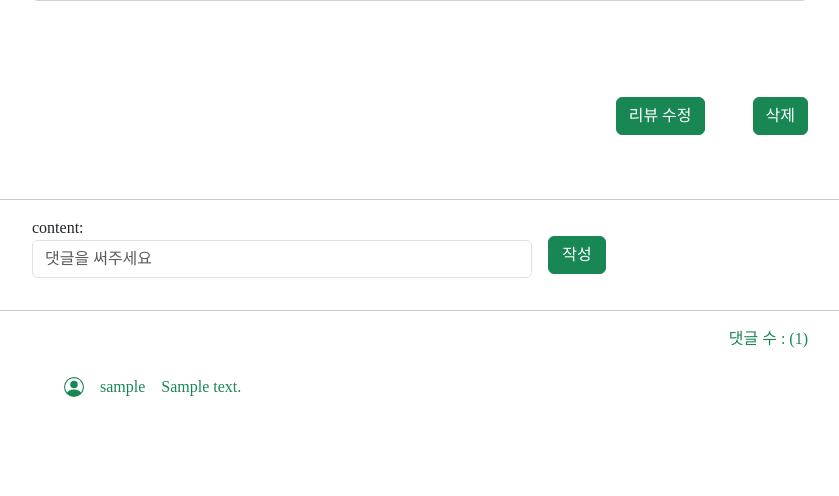
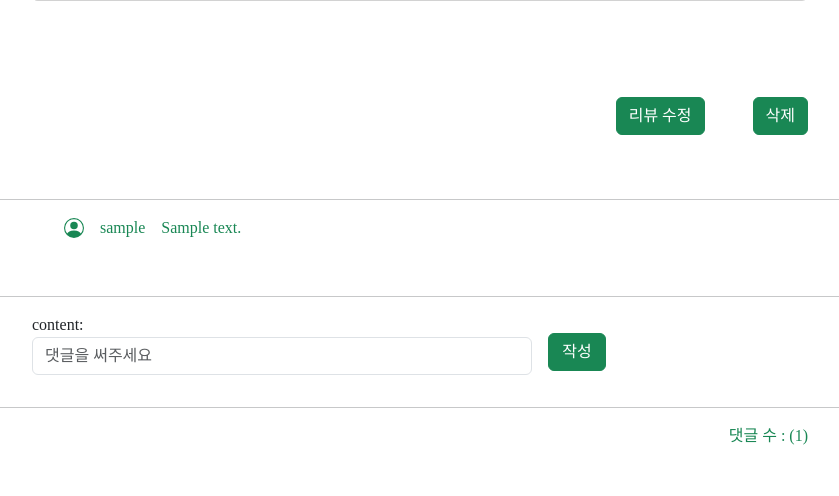
Before and after one commit to Choi-jw-96/Django_pairprogram, a Django app: page /reviews/1/ in a window 1280 px wide. Shown: the part 1068-1564 px from the top of the page, without its empty margins (220-1059 px from the left). Before the commit the page ends 1465 px from the top, so only its background shows below. Run offline with Django 3.2, Linux system fonts and the light colour scheme; tables that the repository leaves empty hold one stand-in row (values such as "Sample post"); grey boxes marked "Sample" are stand-in pictures; some web fonts are replaced.

Commit message:
최최종

```diff
--- a/reviews/templates/reviews/detail.html
+++ b/reviews/templates/reviews/detail.html
@@ -78,19 +78,6 @@
     </div>
   </div>
   <hr>
-  <div class="ms-5 me-5 d-flex justify-content-start">
-    <form class="d-flex justify-content-start" action="{% url 'reviews:create_comment' review.pk%}" method="POST">
-      {% csrf_token %}
-      {{ comment_form.as_p }}
-      <div class="ms-3 d-flex justify-content-center align-self-center">
-        <input class="d-flex justify-content-center btn btn-success" style="width:58px; height:38px;" type="submit" value="작성">
-      </div>
-    </form>
-  </div>
-  <hr>
-  <div class="mb-4 me-5 d-flex justify-content-end" style="color:#198754">
-    댓글 수 : ({{ comments | length }})
-</div>
   <div class="mt-3 ms-5 d-flex justify-content-start">
     <ul>
       <div>
@@ -120,5 +107,20 @@
       </div>
     </ul>
   </div>
+  <hr>
+  <div class="ms-5 me-5 d-flex justify-content-start">
+    <form class="d-flex justify-content-start" action="{% url 'reviews:create_comment' review.pk%}" method="POST">
+      {% csrf_token %}
+      {{ comment_form.as_p }}
+      <div class="ms-3 d-flex justify-content-center align-self-center">
+        <input class="d-flex justify-content-center btn btn-success" style="width:58px; height:38px;" type="submit" value="작성">
+      </div>
+    </form>
+
+  </div>
+  <hr>
+  <div class="mb-4 me-5 d-flex justify-content-end" style="color:#198754">
+    댓글 수 : ({{ comments | length }})
+</div>
 </div>
 {% endblock content %}
--- a/reviews/views.py
+++ b/reviews/views.py
@@ -69,6 +69,7 @@ def delete(request, review_pk):
     return redirect('reviews:index')
 
 
+@login_required
 def create_comment(request, review_pk):
     review = Review.objects.get(pk=review_pk)
     comment_form = CommentForm(request.POST)
@@ -86,6 +87,7 @@ def create_comment(request, review_pk):
     return render(request, 'reviews/index.html', context)
 
 
+@login_required
 def delete_comment(request, review_pk, comment_pk):
     comment = Comment.objects.get(pk=comment_pk)
     if request.user == comment.user:
--- a/templates/base.html
+++ b/templates/base.html
@@ -12,19 +12,19 @@
       }
 
       body{
-        font-family:'OTWelcomeRA';
+        font-family:'LINESeedKR-Bd';
       }
 
       .h {
         height: 100%;
       }
 
-      @font-face {
-        font-family: 'OTWelcomeRA';
-        src: url('https://cdn.jsdelivr.net/gh/projectnoonnu/noonfonts_2110@1.0/OTWelcomeRA.woff2') format('woff2');
-        font-weight: normal;
-        font-style: normal;
-    }
+    @font-face {
+      font-family: 'LINESeedKR-Bd';
+      src: url('https://cdn.jsdelivr.net/gh/projectnoonnu/noonfonts_11-01@1.0/LINESeedKR-Bd.woff2') format('woff2');
+      font-weight: 700;
+      font-style: normal;
+  }
 
     @media (max-width:768px) {
      .hidden {
```
